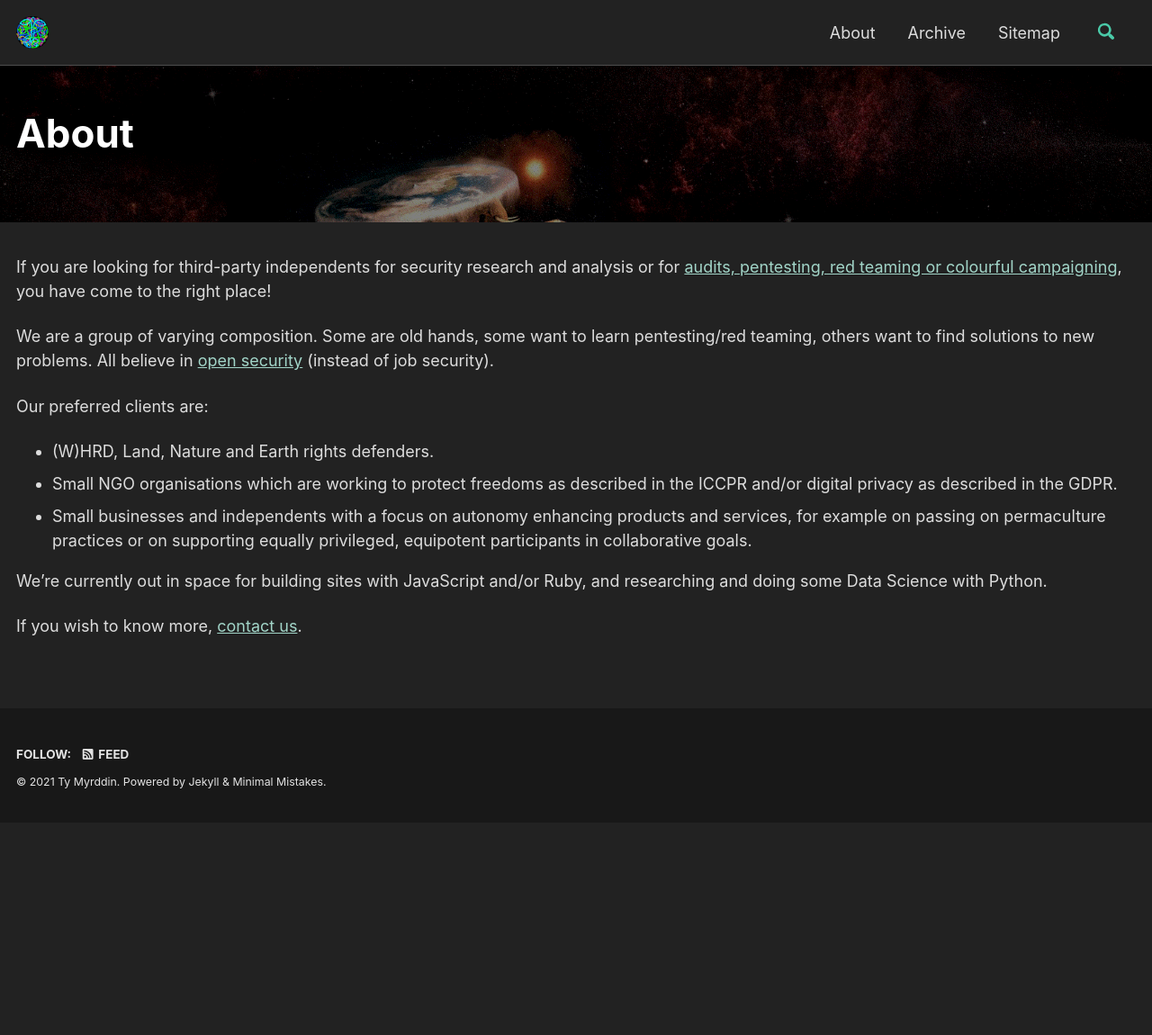
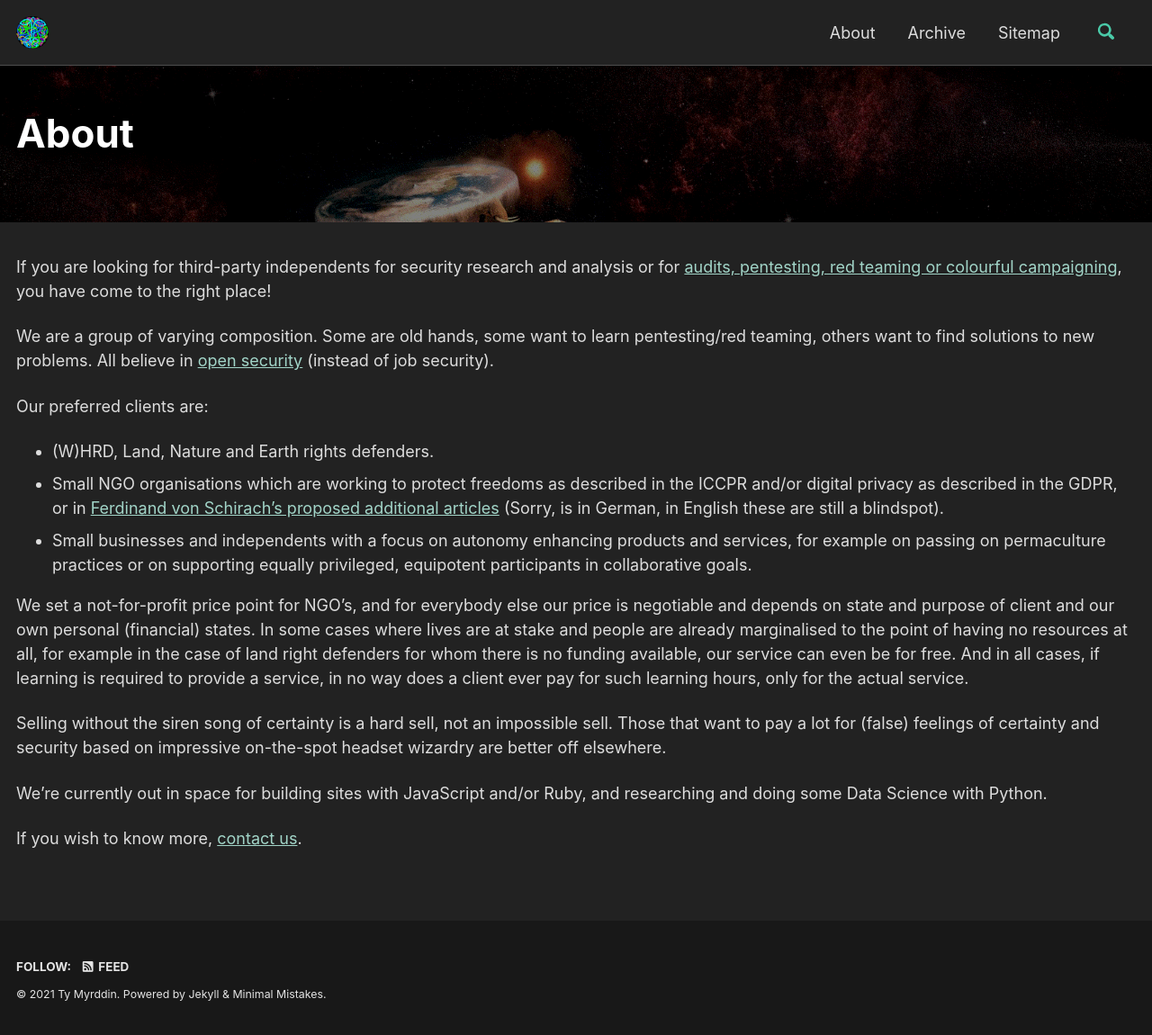
Before and after one commit to tymyrddin/tymyrddin.github.io, a Jekyll site: the page built from _pages/about.md, in a window 1280 px wide. Shown: the whole page at 90% size. Built offline with Jekyll 4.4.1, drawn with Linux system fonts in a browser that asks for light colours; cached includes are drawn as plain includes; before the commit the page ends 914 px from its top, so only the background shows below that.

Commit message:
Price message

```diff
--- a/_pages/about.md
+++ b/_pages/about.md
@@ -18,8 +18,12 @@
 Our preferred clients are:
 
 * (W)HRD, Land, Nature and Earth rights defenders.
-* Small NGO organisations which are working to protect freedoms as described in the ICCPR and/or digital privacy as described in the GDPR.
+* Small NGO organisations which are working to protect freedoms as described in the ICCPR and/or digital privacy as described in the GDPR, or in [Ferdinand von Schirach's proposed additional articles](https://www.lto.de/recht/hintergruende/h/eu-grundrechte-charta-projekt-jeder-mensch-schirach-klinger-karpenstein-eugh-umweltschutz-digitalisierung-grundrechtsklage/) (Sorry, is in German, in English these are still a blindspot).
 * Small businesses and independents with a focus on autonomy enhancing products and services, for example on passing on permaculture practices or on supporting equally privileged, equipotent participants in collaborative goals.
+
+We set a not-for-profit price point for NGO's, and for everybody else our price is negotiable and depends on state and purpose of client and our own personal (financial) states. In some cases where lives are at stake and people are already marginalised to the point of having no resources at all, for example in the case of land right defenders for whom there is no funding available, our service can even be for free. And in all cases, if learning is required to provide a service, in no way does a client ever pay for such learning hours, only for the actual service.
+
+Selling without the siren song of certainty is a hard sell, not an impossible sell. Those that want to pay a lot for (false) feelings of certainty and security based on impressive on-the-spot headset wizardry are better off elsewhere.
 
 We're currently out in space for building sites with JavaScript and/or Ruby, and researching and doing some Data Science with Python.
 
```
